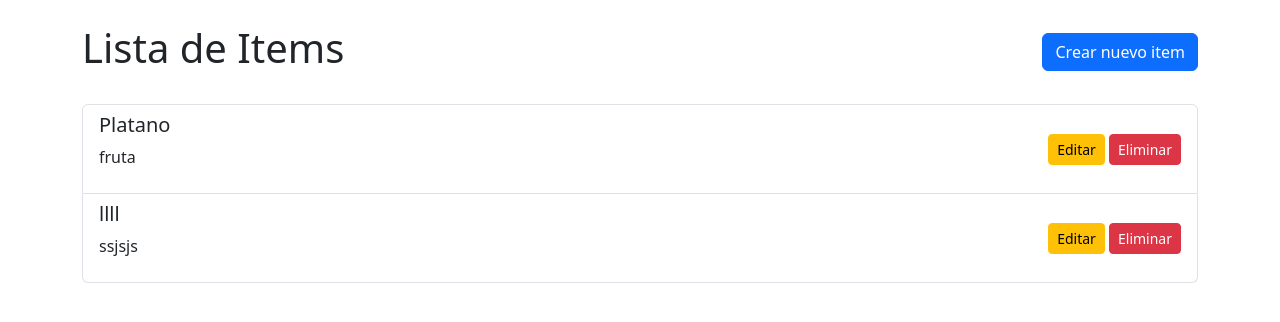
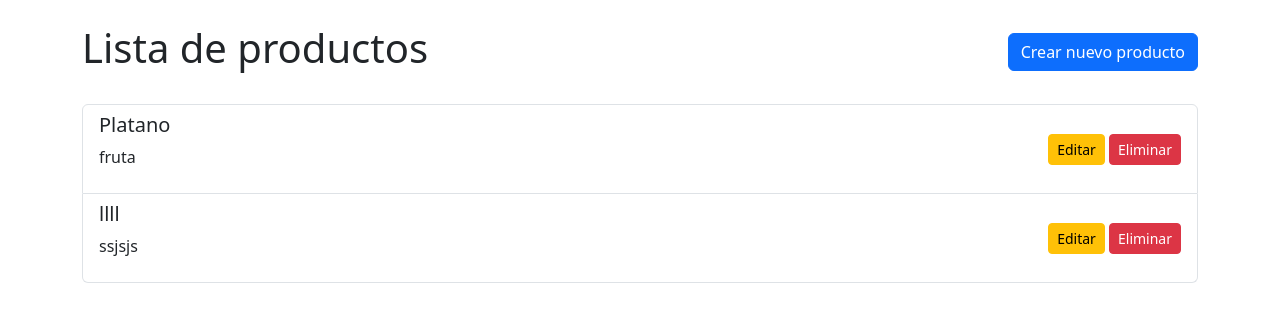
Before and after one commit to americamtzp/laboratorio-programacion, a Django app: page / in a window 1280 px wide. Shown: the part 56-378 px from the top of the page. Run offline with Django 5.2, Linux system fonts and the light colour scheme; data comes from the database, SQL or seed files in the repository; both versions use the stored data as it was after the commit.

Commit message:
Add files via upload

```diff
--- a/laboratorio006/crudapp/templates/crudapp/crear_item.html
+++ b/laboratorio006/crudapp/templates/crudapp/crear_item.html
@@ -1,10 +1,10 @@
 \<!-- templates/crudapp/crear_item.html -->
 {% extends 'crudapp/base.html' %}
 
-{% block title %}Crear Item{% endblock %}
+{% block title %}Crear producto{% endblock %}
 
 {% block content %}
-<h1>Crear nuevo item</h1>
+<h1>Crear nuevo producto</h1>
 <form method="POST" class="mt-4">
     {% csrf_token %}
     <div class="mb-3">
--- a/laboratorio006/crudapp/templates/crudapp/editar_item.html
+++ b/laboratorio006/crudapp/templates/crudapp/editar_item.html
@@ -1,10 +1,10 @@
 <!-- templates/crudapp/editar_item.html -->
 {% extends 'crudapp/base.html' %}
 
-{% block title %}Editar Item{% endblock %}
+{% block title %}Editar Producto{% endblock %}
 
 {% block content %}
-<h1>Editar item</h1>
+<h1>Editar producto</h1>
 <form method="POST" class="mt-4">
     {% csrf_token %}
     <div class="mb-3">
--- a/laboratorio006/crudapp/templates/crudapp/eliminar_item.html
+++ b/laboratorio006/crudapp/templates/crudapp/eliminar_item.html
@@ -1,11 +1,11 @@
 <!-- templates/crudapp/eliminar_item.html -->
 {% extends 'crudapp/base.html' %}
 
-{% block title %}Eliminar Item{% endblock %}
+{% block title %}Eliminar Producto{% endblock %}
 
 {% block content %}
-<h1>Eliminar item</h1>
-<p>¿Estás seguro de que deseas eliminar el item "<strong>{{ item.nombre }}</strong>"?</p>
+<h1>Eliminar producto</h1>
+<p>¿Estás seguro de que deseas eliminar el producto "<strong>{{ item.nombre }}</strong>"?</p>
 
 <form method="POST" class="mt-4">
     {% csrf_token %}
--- a/laboratorio006/crudapp/templates/crudapp/index.html
+++ b/laboratorio006/crudapp/templates/crudapp/index.html
@@ -1,12 +1,12 @@
 <!-- templates/crudapp/index.html -->
 {% extends 'crudapp/base.html' %}
 
-{% block title %}Lista de Items{% endblock %}
+{% block title %}Lista de Productos{% endblock %}
 
 {% block content %}
 <div class="d-flex justify-content-between align-items-center mb-4">
-    <h1>Lista de Items</h1>
-    <a href="{% url 'crear_item' %}" class="btn btn-primary">Crear nuevo item</a>
+    <h1>Lista de productos</h1>
+    <a href="{% url 'crear_item' %}" class="btn btn-primary">Crear nuevo producto</a>
 </div>
 
 {% if items %}
@@ -25,6 +25,6 @@
         {% endfor %}
     </ul>
 {% else %}
-    <p>No hay items disponibles. <a href="{% url 'crear_item' %}">Agrega uno nuevo</a>.</p>
+    <p>No hay productos disponibles disponibles. <a href="{% url 'crear_item' %}">Agrega uno nuevo</a>.</p>
 {% endif %}
 {% endblock %}
```
Also changed, not shown: laboratorio006/db.sqlite3.
